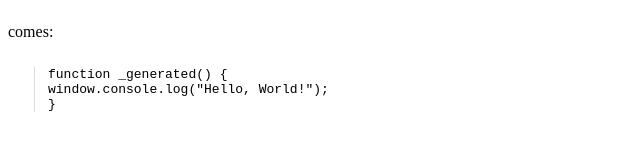
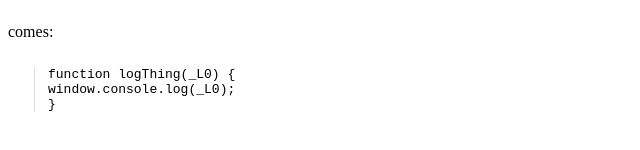
Before and after one commit to magcius/jsgen, a plain HTML site: page index.html in a window 1280 px wide. Shown: the part 232-382 px from the top of the page, 0-640 px from the left. Drawn offline with Linux system fonts and the light colour scheme.

Commit message:
Add support for locals.

```diff
--- a/index.html
+++ b/index.html
@@ -26,7 +26,7 @@
     comes:
     <code id="generated"></code>
     <script>
-      var newcode = generate(code);
+      var newcode = generate("logThing", code, 1);
       document.getElementById("generated").appendChild(document.createTextNode(newcode));
     </script>
   </body>
--- a/jsgen.js
+++ b/jsgen.js
@@ -5,7 +5,7 @@ var code = ["pushglobal"  , null,
             "getproperty" , null,
             "pushstring"  , "log",
             "getproperty" , null,
-            "pushstring"  , "Hello, World!",
+            "getlocal"    , 0,
             "call"        , 1];
 
 
@@ -53,7 +53,7 @@ var AST = {
 
     Local: function(idx) {
         return { type: "local",
-                 code: "n" + idx };
+                 code: "_L" + idx };
     },
 
     Return: function(obj) {
@@ -113,12 +113,14 @@ var ByteCode = {
     }
 };
 
-function generate(code) {
-    var n = code.length, stack = [], buffer = "";
+function generate(name, code, nlocals) {
+    var n = code.length, stack = [], buffer = "", i, local = [];
+    for (i = 0; i < nlocals; i ++)
+        local.push("_L" + i);
 
     // Standard prologue.
-    buffer += "function _generated() {\n";
-    for (var i = 0; i < n; i += 2) {
+    buffer += "function " + name + "(" + local.join(", ") + ") {\n";
+    for (i = 0; i < n; i += 2) {
         var name = code[i], arg = code[i+1];
         if (ByteCode.hasOwnProperty(name))
             ByteCode[name](stack, arg);
```
